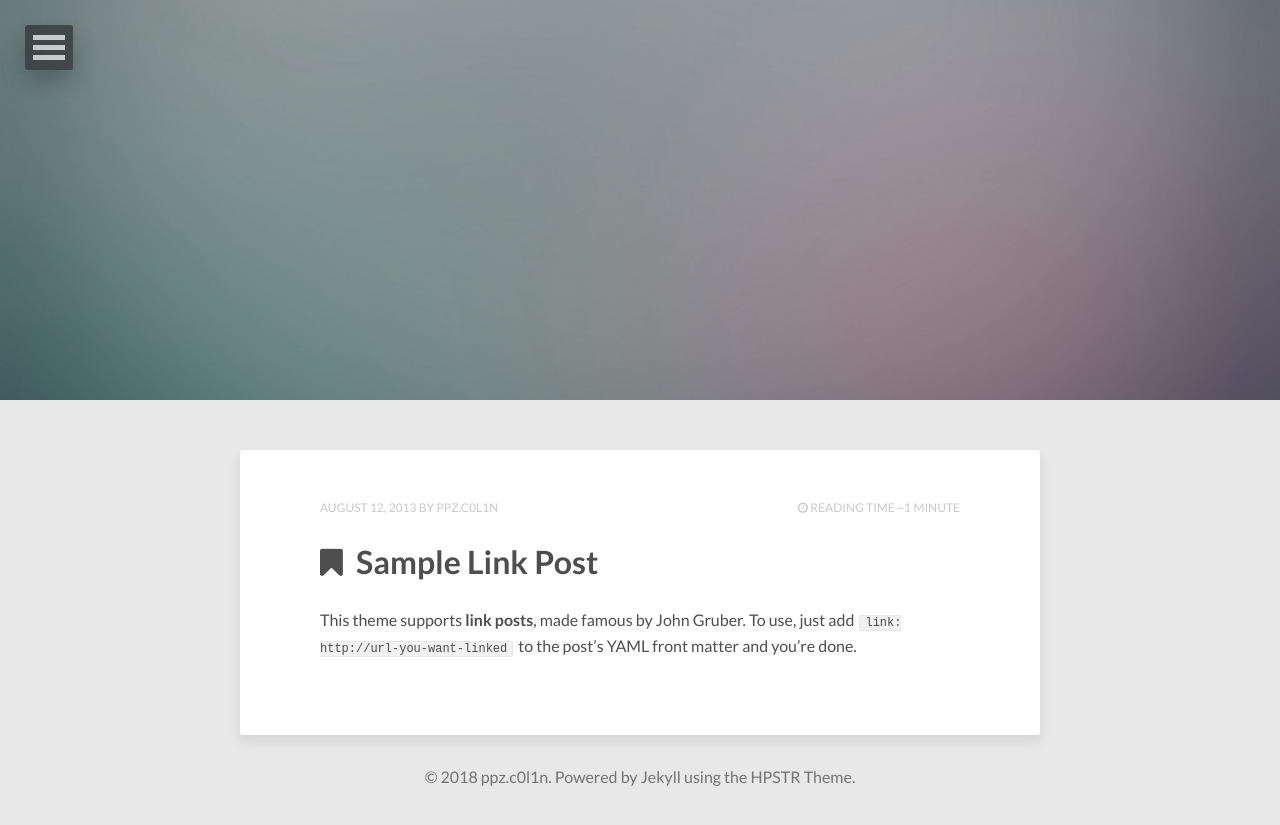
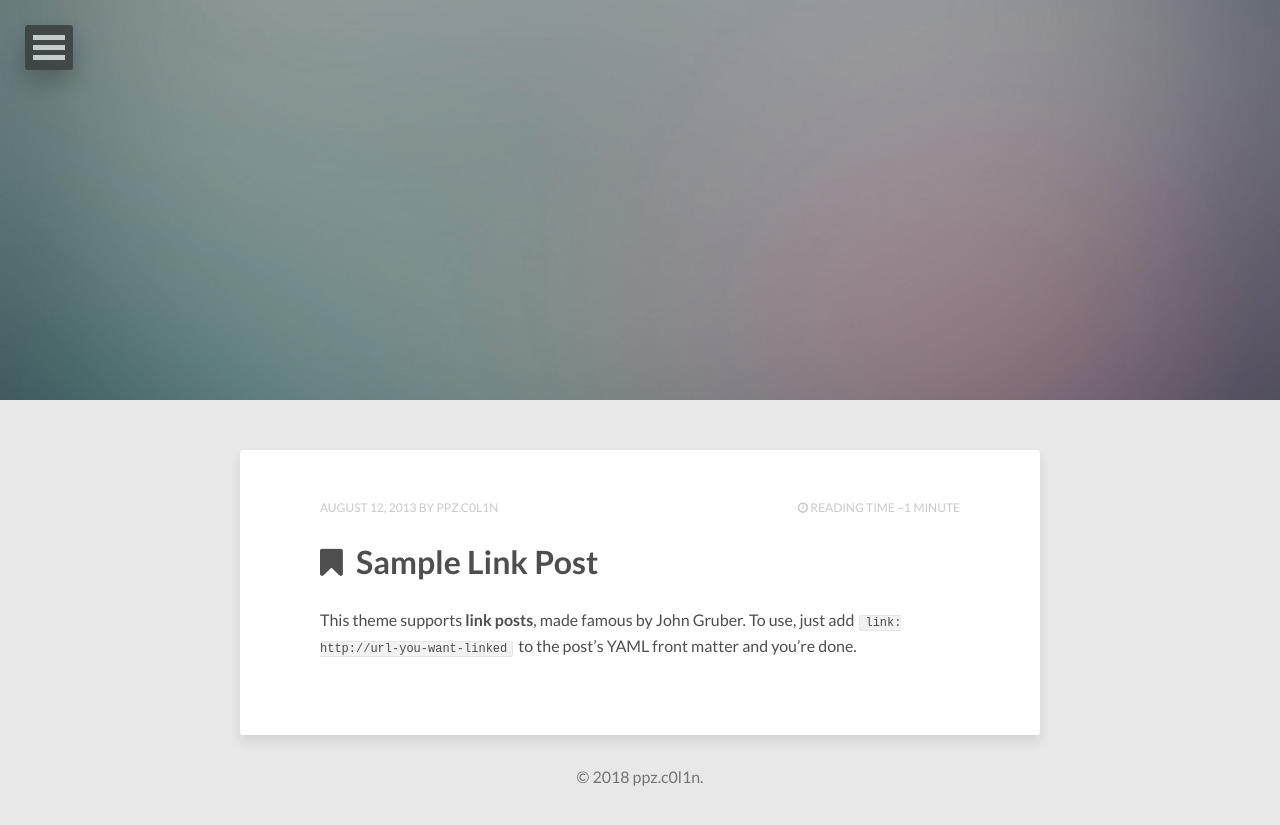
Before and after one commit to ppz-c0l1n/ppz-c0l1n.github.io, a Jekyll site: the page built from index.html, in a window 1280 px wide. Shown: the top 825 px of the page. Built offline with Jekyll 4.4.1, drawn with Linux system fonts in a browser that asks for light colours; nearby versions of some CDN libraries; the list of posts is cut into pages by our own code.

Commit message:
design 90%

```diff
--- a/_config.yml
+++ b/_config.yml
@@ -10,7 +10,7 @@
 # Owner/author information
 owner:
   name:           ppz.c0l1n
-  avatar:         avatar.jpg
+  avatar:         avatar-1.jpg
   bio:            "DevOps, Pentester, alcoholic and sketchbook maker."
   email:          ppz.c0l1n@gmail.com
   # Social networking links used in footer. Update and remove as you like.
--- a/_includes/footer.html
+++ b/_includes/footer.html
@@ -1 +1 @@
-<span>&copy; {{ site.time | date: '%Y' }} {{ site.owner.name }}. Powered by <a href="http://jekyllrb.com" rel="nofollow">Jekyll</a> using the <a href="https://mademistakes.com/work/hpstr-jekyll-theme/" rel="nofollow">HPSTR Theme</a>.</span>
+<span>&copy; {{ site.time | date: '%Y' }} {{ site.owner.name }}.</span>
```
Also changed, not shown: 9 other files.
